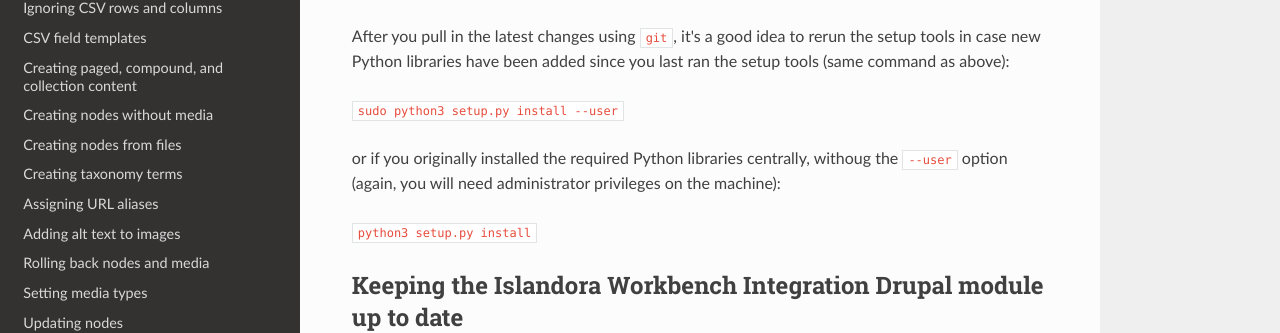
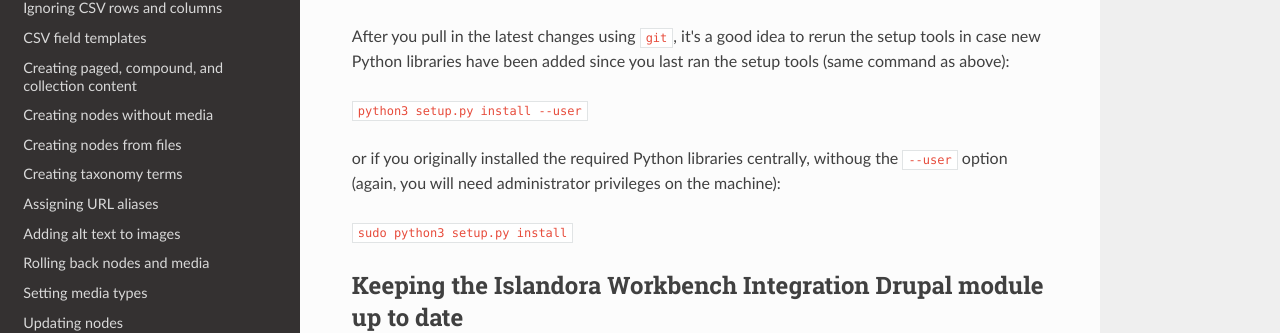
Before and after one commit to mjordan/islandora_workbench_docs, an MkDocs documentation site: the page built from docs/installation.md, in a window 1280 px wide and 900 px high, scrolled down 1498 px. Shown: the part 156-489 px from the top of the window. Built offline with MkDocs 1.6.1, drawn with Linux system fonts in a browser that asks for light colours; nearby versions of some CDN libraries; old or Windows-style settings are respelled for this version of MkDocs.

```diff
--- a/docs/installation.md
+++ b/docs/installation.md
@@ -52,11 +52,11 @@ Since Islandora Workbench is under development, you will want to update it often
 
 After you pull in the latest changes using `git`, it's a good idea to rerun the setup tools in case new Python libraries have been added since you last ran the setup tools (same command as above):
 
-`sudo python3 setup.py install --user`
+`python3 setup.py install --user`
 
 or if you originally installed the required Python libraries centrally, withoug the `--user` option (again, you will need administrator privileges on the machine):
 
-`python3 setup.py install`
+`sudo python3 setup.py install`
 
 ## Keeping the Islandora Workbench Integration Drupal module up to date
 
```
